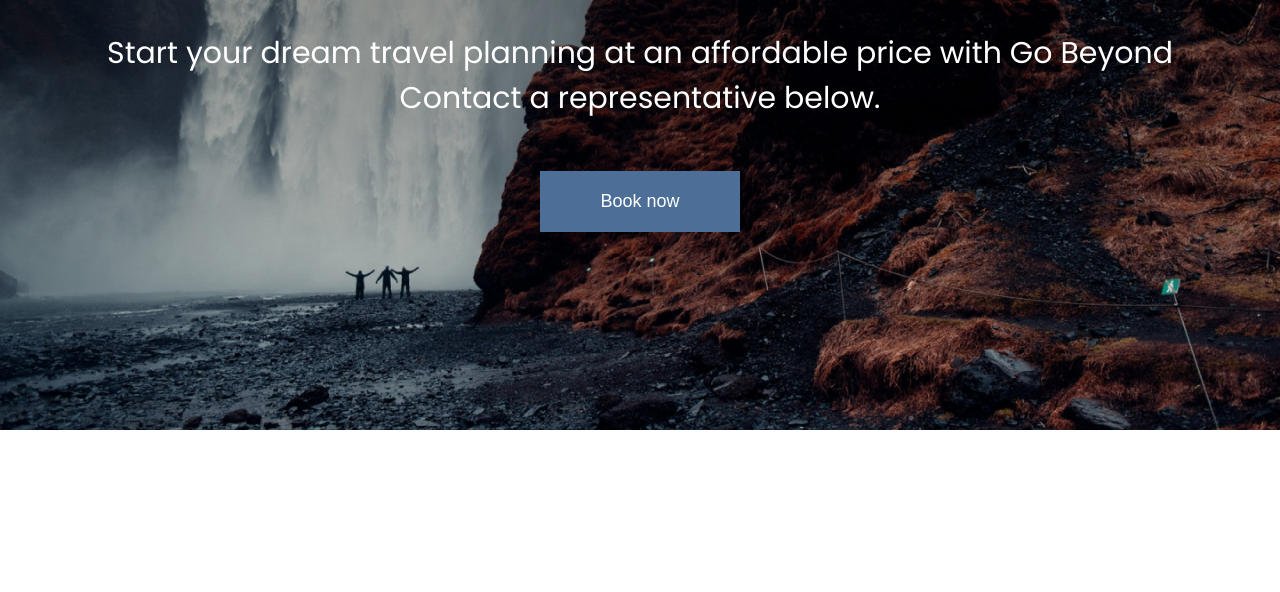
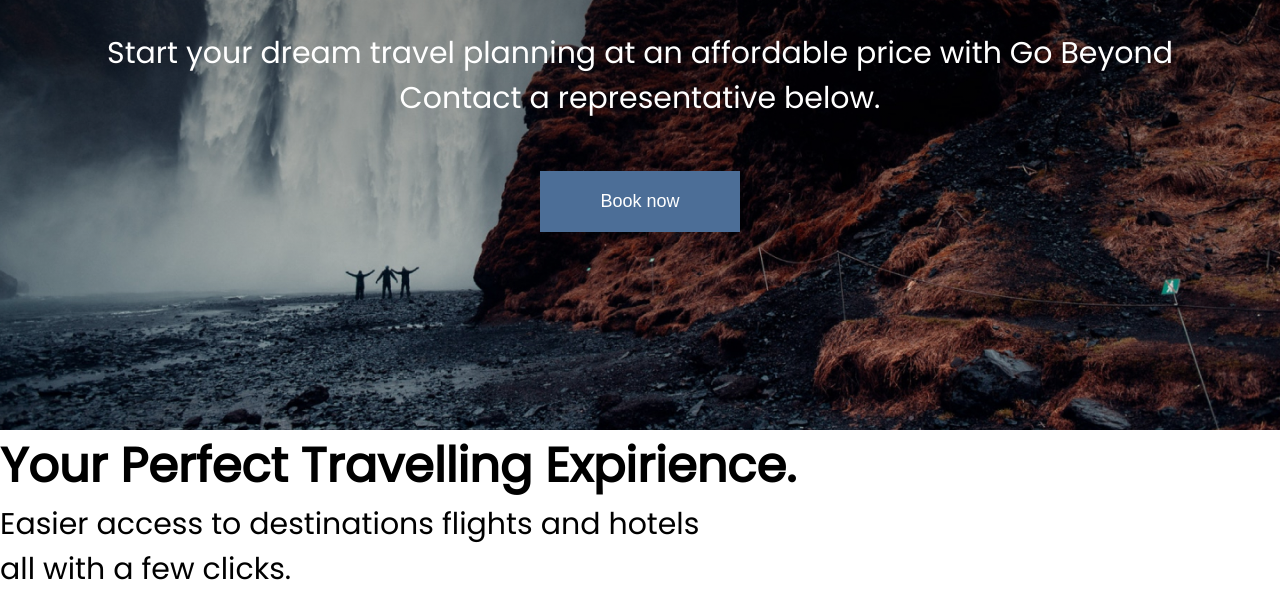
Before and after one commit to TerrenceBell/Go-Beyond, a plain HTML site: page index.html in a window 1280 px wide. Shown: the part 370-962 px from the top of the page. Before the commit the page ends 800 px from the top, so only its background shows below. Drawn offline with Linux system fonts and the light colour scheme; a web font is replaced by a local one.

Commit message:
adding benefits section

```diff
--- a/index.html
+++ b/index.html
@@ -25,5 +25,11 @@
         <h3>Start your dream travel planning at an affordable price with Go Beyond <br/> Contact a representative below.</h3>
         <button>Book now</button>
     </section>
+    <section id="benefits">
+        <header class="benefits-head">
+            <h2>Your Perfect Travelling Expirience.</h2>
+            <h3>Easier access to destinations flights and hotels <br /> all with a few clicks.</h3>
+        </header>
+    </section>
 </body>
 </html>
```
